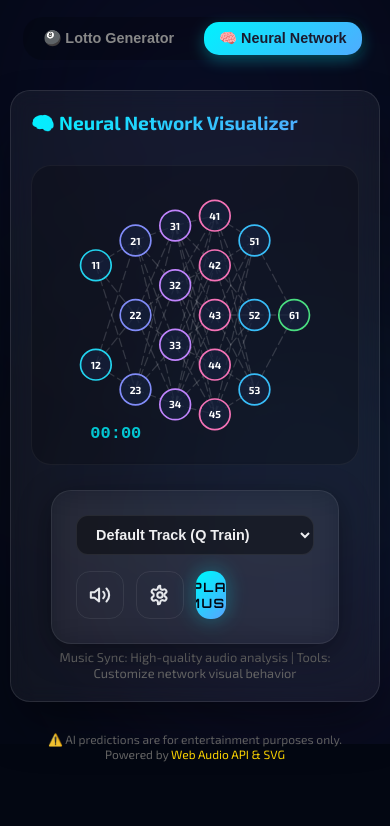
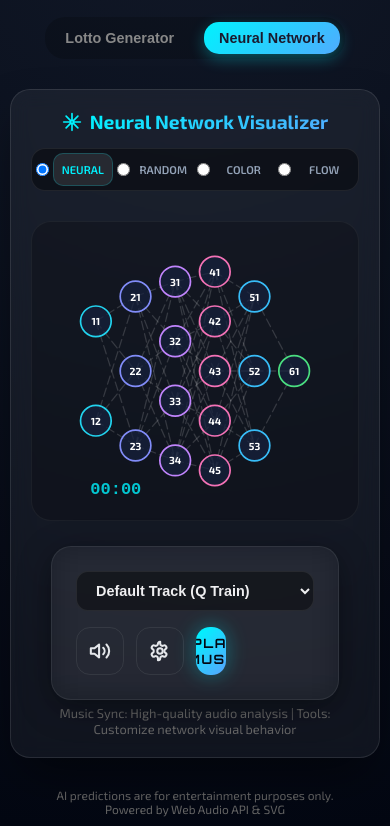
Before and after one commit to lastjung/lotto_ai, a plain HTML site: page web/index.html in a window 390 px wide. Shown: the part 100-926 px from the top of the page. Before the commit the page ends 871 px from the top, so only its background shows below. Drawn offline with Linux system fonts and the light colour scheme.

Commit message:
Enhance responsive layout for duplicated header controls and refine styling

```diff
--- a/web/css/style.css
+++ b/web/css/style.css
@@ -17,7 +17,7 @@
 
 body {
   min-height: 100vh;
-  background: #030712;
+  background: radial-gradient(circle at 50% 0%, #111827 0%, #030712 100%);
   font-family: 'Exo 2', sans-serif;
   display: flex;
   flex-direction: column;
@@ -26,59 +26,6 @@ body {
   color: white;
   -webkit-font-smoothing: antialiased;
   overflow-x: hidden;
-  position: relative;
-}
-
-/* Nebula Background Blobs */
-.nebula-container {
-  position: fixed;
-  top: 0;
-  left: 0;
-  width: 100vw;
-  height: 100vh;
-  z-index: -1;
-  overflow: hidden;
-  pointer-events: none;
-}
-
-.nebula {
-  position: absolute;
-  border-radius: 50%;
-  filter: blur(120px);
-  opacity: 0.15;
-  mix-blend-mode: screen;
-}
-
-.nebula-1 {
-  width: 600px;
-  height: 600px;
-  background: radial-gradient(circle, #4f46e5 0%, transparent 70%);
-  top: -100px;
-  right: -100px;
-  animation: float 20s infinite alternate ease-in-out;
-}
-
-.nebula-2 {
-  width: 500px;
-  height: 500px;
-  background: radial-gradient(circle, #7c3aed 0%, transparent 70%);
-  bottom: -50px;
-  left: -50px;
-  animation: float 25s infinite alternate-reverse ease-in-out;
-}
-
-.nebula-3 {
-  width: 450px;
-  height: 450px;
-  background: radial-gradient(circle, #0ea5e9 0%, transparent 70%);
-  top: 40%;
-  left: 20%;
-  animation: float 30s infinite alternate ease-in-out;
-}
-
-@keyframes float {
-  0% { transform: translate(0, 0) scale(1); }
-  100% { transform: translate(100px, 50px) scale(1.1); }
 }
 
 h1 {
@@ -882,8 +829,14 @@ input[type="range"].nn-speed-slider::-webkit-slider-thumb:hover {
 
     .nn-header {
         flex-direction: column;
-        align-items: flex-start;
+        align-items: center; /* Center align on mobile */
         gap: 15px;
+    }
+
+    .main-header-controls {
+        width: 100%;
+        justify-content: center;
+        transform: scale(0.9); /* Slightly smaller on mobile */
     }
 
     .nn-title {
@@ -1097,6 +1050,21 @@ input[type="range"].nn-speed-slider::-webkit-slider-thumb:hover {
     border: 1px solid var(--nn-glass-border);
 }
 
+.main-header-controls {
+    margin-left: auto; /* Push to right on desktop */
+    transform-origin: right center;
+    transform: scale(0.85); /* Compact fit for header */
+}
+
+/* On very narrow screens, header controls might stack */
+@media (max-width: 768px) {
+    .main-header-controls {
+        margin-left: 0;
+        transform-origin: center top;
+        transform: scale(1);
+    }
+}
+
 .mode-toggle-group label {
     flex: 1;
     padding: 10px 4px;
--- a/web/index.html
+++ b/web/index.html
@@ -4,25 +4,18 @@
 <head>
     <meta charset="UTF-8">
     <meta name="viewport" content="width=device-width, initial-scale=1.0">
-    <title>🧠 Neural Network Music Visualizer</title>
+    <title>Neural Network Music Visualizer</title>
     <link rel="stylesheet" href="css/style.css">
 </head>
 
 <body>
-    <!-- Background Nebula Blobs -->
-    <div class="nebula-container">
-        <div class="nebula nebula-1"></div>
-        <div class="nebula nebula-2"></div>
-        <div class="nebula nebula-3"></div>
-    </div>
-
     <h1>Neural Network Music Visualizer</h1>
     <div class="subtitle">Real-time Audio-Reactive Neural Network Simulation</div>
 
     <!-- Tab Menu -->
     <div class="tab-menu">
-        <button class="tab-btn" data-tab="tab-lotto">🎱 Lotto Generator</button>
-        <button class="tab-btn active" data-tab="tab-nn">🧠 Neural Network</button>
+        <button class="tab-btn" data-tab="tab-lotto">Lotto Generator</button>
+        <button class="tab-btn active" data-tab="tab-nn">Neural Network</button>
     </div>
 
     <!-- Tab 1: Lotto Machine -->
@@ -40,22 +33,22 @@
             <!-- Model Selector -->
             <div class="model-selector">
                 <button class="model-option" data-model="transformer" id="btnTransformer">
-                    <span class="icon">🤖</span>
+                    <span class="icon"><svg viewBox="0 0 24 24" fill="none" stroke="currentColor" stroke-width="2" stroke-linecap="round" stroke-linejoin="round" width="24" height="24"><path d="M12 8V4H8"/><rect width="16" height="12" x="4" y="8" rx="2"/><path d="M10 12h.01"/><path d="M14 12h.01"/></svg></span>
                     <span class="name">Transformer</span>
                     <span class="desc">Sequence Pattern Learning</span>
                 </button>
                 <button class="model-option" data-model="gan" id="btnGan">
-                    <span class="icon">🎭</span>
+                    <span class="icon"><svg viewBox="0 0 24 24" fill="none" stroke="currentColor" stroke-width="2" stroke-linecap="round" stroke-linejoin="round" width="24" height="24"><path d="M18 11.5V9a2 2 0 0 0-2-2H8a2 2 0 0 0-2 2v2.5"/><path d="M18 12.5V15a2 2 0 0 1-2 2H8a2 2 0 0 1-2-2v-2.5"/></svg></span>
                     <span class="name">GAN</span>
                     <span class="desc">Adversarial Generation</span>
                 </button>
                 <button class="model-option" data-model="random" id="btnRandom">
-                    <span class="icon">🎲</span>
+                    <span class="icon"><svg viewBox="0 0 24 24" fill="none" stroke="currentColor" stroke-width="2" stroke-linecap="round" stroke-linejoin="round" width="24" height="24"><rect width="18" height="18" x="3" y="3" rx="2" ry="2"/><path d="M12 12h.01"/><path d="M16 16h.01"/><path d="M8 8h.01"/><path d="M8 16h.01"/><path d="M16 8h.01"/></svg></span>
                     <span class="name">Random</span>
                     <span class="desc">Pure Randomness</span>
                 </button>
                 <button class="model-option dream-btn" id="btnDream">
-                    <span class="icon">🔮</span>
+                    <span class="icon"><svg viewBox="0 0 24 24" fill="none" stroke="currentColor" stroke-width="2" stroke-linecap="round" stroke-linejoin="round" width="24" height="24"><path d="M12 3a6 6 0 0 0 9 9 9 9 0 1 1-9-9Z"/></svg></span>
                     <span class="name">AI Dream</span>
                     <span class="desc">Generate from Dreams</span>
                 </button>
@@ -68,7 +61,7 @@
                     <button class="dream-submit-btn" id="dreamSubmitBtn">🔮 Interpret</button>
                 </div>
                 <div class="dream-result" id="dreamResult" style="display: none;">
-                    <h4>🌙 Dream Interpretation</h4>
+                    <h4>Dream Interpretation</h4>
                     <p id="dreamInterpretation"></p>
                     <div id="dreamSymbols" class="dream-symbols"></div>
                 </div>
@@ -80,11 +73,11 @@
             </div>
 
             <!-- Clear Button -->
-            <button class="clear-btn" id="clearBtn">🗑️ Clear</button>
+            <button class="clear-btn" id="clearBtn">Clear Session</button>
 
             <!-- History -->
             <div class="history" id="history" style="display: none;">
-                <h3>📋 Generation History</h3>
+                <h3>Generation History</h3>
                 <div id="historyList"></div>
             </div>
         </div>
@@ -94,8 +87,24 @@
     <div id="tab-nn" class="tab-content active-content" style="display: flex; width: 100%;">
         <div class="nn-container" style="margin-top: 0;">
             <div class="nn-header">
-                <div class="nn-title-wrapper" style="display: flex; align-items: center;">
-                    <div class="nn-title">🧠 Neural Network Visualizer</div>
+                <div class="nn-title-wrapper" style="display: flex; align-items: center; gap: 8px;">
+                    <svg viewBox="0 0 24 24" fill="none" stroke="var(--nn-primary)" stroke-width="2" stroke-linecap="round" stroke-linejoin="round" width="20" height="20"><path d="M12 2v8"/><path d="m4.93 4.93 5.66 5.66"/><path d="M2 12h8"/><path d="m4.93 19.07 5.66-5.66"/><path d="M12 22v-8"/><path d="m19.07 19.07-5.66-5.66"/><path d="M22 12h-8"/><path d="m19.07 4.93-5.66 5.66"/><circle cx="12" cy="12" r="2"/></svg>
+                    <div class="nn-title" style="margin-top: 0;">Neural Network Visualizer</div>
+                </div>
+
+                <!-- Main Header Mode Controls (Duplicated State) -->
+                <div class="mode-toggle-group main-header-controls">
+                    <input type="radio" name="musicTrackMain" id="nnTrackMain1" checked>
+                    <label for="nnTrackMain1">NEURAL</label>
+
+                    <input type="radio" name="musicTrackMain" id="nnTrackMain2">
+                    <label for="nnTrackMain2">RANDOM</label>
+
+                    <input type="radio" name="musicTrackMain" id="nnTrackMain3">
+                    <label for="nnTrackMain3">COLOR</label>
+
+                    <input type="radio" name="musicTrackMain" id="nnTrackMain4">
+                    <label for="nnTrackMain4">FLOW</label>
                 </div>
             </div>
 
@@ -198,8 +207,8 @@
     </div>
 
     <footer>
-        <p>⚠️ AI predictions are for entertainment purposes only.</p>
-        <p>Powered by <a href="#">Web Audio API & SVG</a></p>
+        <p>AI predictions are for entertainment purposes only.</p>
+        <p>Powered by Web Audio API & SVG</p>
     </footer>
 
     <!-- Main Logic + Tabs -->
--- a/web/js/neural-viz.js
+++ b/web/js/neural-viz.js
@@ -105,13 +105,41 @@ function initNN() {
 
     stopBtn = document.getElementById("nnStopBtn");
 
+    // Sync Logic for Duplicated Mode Controls (Header vs Settings)
+    const syncModeControls = () => {
+        const headerRadios = document.getElementsByName('musicTrackMain');
+        const settingsRadios = document.getElementsByName('musicTrack');
+
+        // Header -> Settings
+        headerRadios.forEach((radio, idx) => {
+            radio.addEventListener('change', () => {
+                if (radio.checked && settingsRadios[idx]) {
+                    settingsRadios[idx].checked = true;
+                    // Trigger logic update if needed immediately (Optional: or wait for Play)
+                }
+            });
+        });
+
+        // Settings -> Header
+        settingsRadios.forEach((radio, idx) => {
+            radio.addEventListener('change', () => {
+                if (radio.checked && headerRadios[idx]) {
+                    headerRadios[idx].checked = true;
+                }
+            });
+        });
+    };
+    syncModeControls();
+
+
     if (musicBtn) {
         let isLoading = false;
 
         musicBtn.addEventListener("click", async () => {
             if (isLoading) return;
 
-            // Check current selected mode from Radio Buttons
+            // Check current selected mode from Radio Buttons (Use Settings group as source of truth)
+            // Since they are synced, checking one group is enough.
             const isNeural = document.getElementById("nnTrack1")?.checked;
             const isRandom = document.getElementById("nnTrack2")?.checked;
             const isColor = document.getElementById("nnTrack3")?.checked;
```
